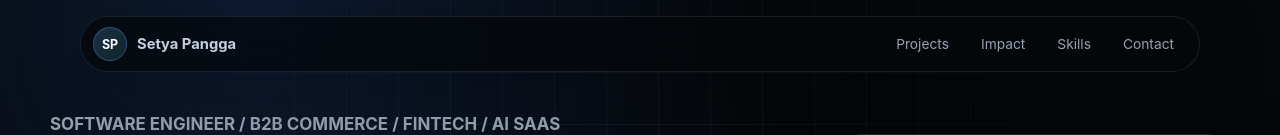
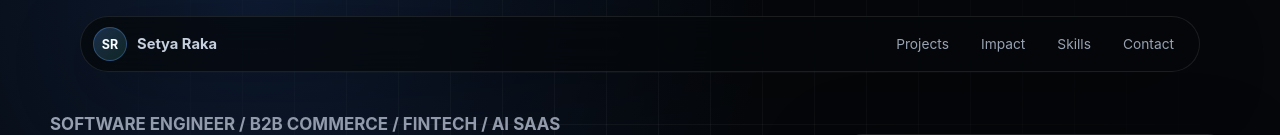
Before and after one commit to setyaraka/setya-porto, a Next.js app: page / in a window 1280 px wide. Shown: the top 135 px of the page. Built offline with nearby package versions, Linux system fonts and the light colour scheme.

Commit message:
change to setya raka

```diff
--- a/app/page.tsx
+++ b/app/page.tsx
@@ -157,8 +157,8 @@ export default function Home() {
     <main>
       <nav className="nav" aria-label="Primary navigation">
         <a className="brand" href="#top" aria-label="Setya portfolio home">
-          <span>SP</span>
-          Setya Pangga
+          <span>SR</span>
+          Setya Raka
         </a>
         <div className="nav-links">
           <a href="#projects">Projects</a>
```
